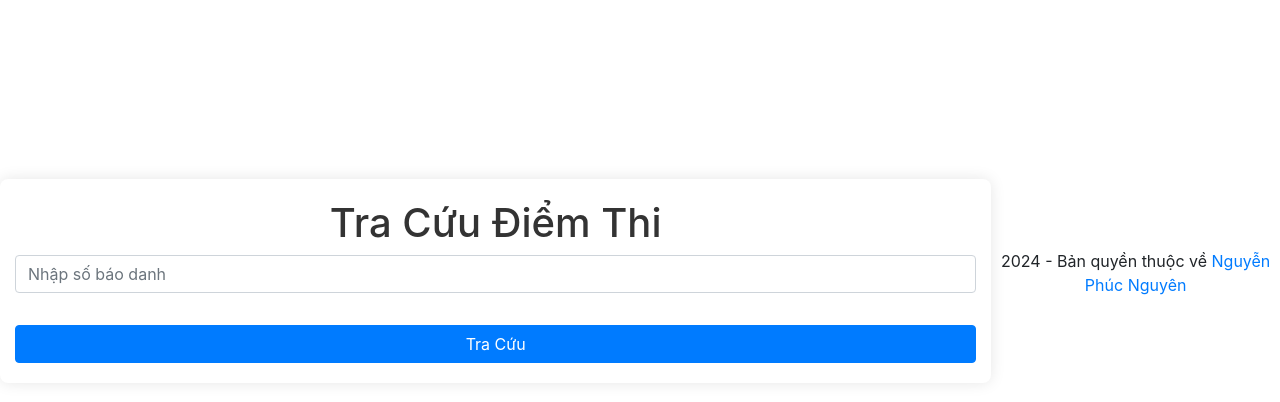
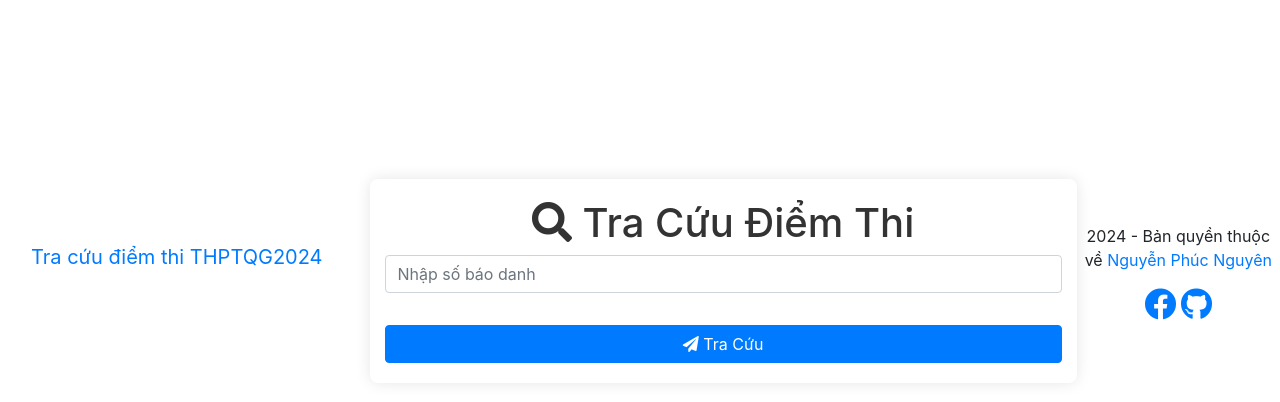
Before and after one commit to nguyen2f/webTHPTQG2024, a Django app: page / in a window 1280 px wide. Shown: the part 143-545 px from the top of the page. Run offline with Django 5.2, Linux system fonts and the light colour scheme; some libraries are stand-ins or nearby versions.

Commit message:
change html

```diff
--- a/diemthi/templates/diemthi/search.html
+++ b/diemthi/templates/diemthi/search.html
@@ -3,22 +3,33 @@
 <head>
     <meta charset="UTF-8">
     <meta name="viewport" content="width=device-width, initial-scale=1.0">
+
     <title>Tra cứu điểm thi</title>
     {% load static %}
+    <link type="image/png" sizes="16x16" rel="icon" href=".../icons8-study-office40-16.png">
     <link rel="stylesheet" href="{% static 'css/styles.css' %}">
-    <!-- Thêm Bootstrap để giúp căn chỉnh dễ dàng -->
     <link rel="stylesheet" href="https://stackpath.bootstrapcdn.com/bootstrap/4.5.2/css/bootstrap.min.css">
+    <link rel="stylesheet" href="https://cdnjs.cloudflare.com/ajax/libs/font-awesome/5.15.4/css/all.min.css">
 </head>
 <body>
+    <nav class="navbar navbar-expand-lg bg-body-tertiary">
+      <div class="container-fluid">
+        <a class="navbar-brand" href="#">Tra cứu điểm thi THPTQG2024</a>
+        <button class="navbar-toggler" type="button" data-bs-toggle="collapse" data-bs-target="#navbarNavDropdown" aria-controls="navbarNavDropdown" aria-expanded="false" aria-label="Toggle navigation">
+          <span class="navbar-toggler-icon">dấ</span>
+        </button>
+      </div>
+    </nav>
+
     <div class="container mt-5">
-        <h1 class="text-center">Tra Cứu Điểm Thi</h1>
+        <h1 class="text-center"><i class="fas fa-search"></i> Tra Cứu Điểm Thi</h1>
 
         <!-- Form nhập số báo danh -->
         <form method="GET" id="searchForm" class="text-center">
             <div class="form-group">
                 <input type="text" name="sbd" id="sbd" class="form-control" placeholder="Nhập số báo danh" required>
             </div>
-            <button type="submit" class="btn btn-primary mt-3">Tra Cứu</button>
+            <button type="submit" class="btn btn-primary mt-3"><i class="fas fa-paper-plane"></i> Tra Cứu</button>
         </form>
 
         <!-- Thông báo lỗi -->
@@ -43,7 +54,7 @@
                     <tr><td>Lịch Sử</td><td>{{ student.lich_su|default_if_none:"" }}</td></tr>
                     <tr><td>Địa Lý</td><td>{{ student.dia_li|default_if_none:"" }}</td></tr>
                     <tr><td>GDCD</td><td>{{ student.gdcd|default_if_none:"" }}</td></tr>
-                    <tr><td>Mã Ngoại Ngữ </td><td>{{ student.ma_ngoai_ngu|default_if_none:"" }}</td></tr>
+                    <tr><td>Mã Ngoại Ngữ</td><td>{{ student.ma_ngoai_ngu|default_if_none:"" }}</td></tr>
                 </tbody>
             </table>
         {% elif student is not None %}
@@ -59,7 +70,7 @@
             const sbd = document.getElementById('sbd').value;
             const errorMessage = document.getElementById('error-message');
 
-            if (!sbd || isNaN(sbd) || sbd.length < 5) {
+            if (!sbd || isNaN(sbd) || sbd.length != 8) {
                 errorMessage.textContent = "Số báo danh không hợp lệ. Vui lòng nhập lại!";
                 errorMessage.style.display = 'block';
                 return;
@@ -70,13 +81,13 @@
             }
         });
     </script>
-</body>
 
     <footer class="text-center mt-5">
-    <p>2024 - Bản quyền thuộc về <a href="https://www.facebook.com/nguyen2.f.2907"> Nguyễn Phúc Nguyên </a></p>
+        <p>2024 - Bản quyền thuộc về <a href="https://www.facebook.com/nguyen2.f.2907">Nguyễn Phúc Nguyên</a></p>
         <p>
             <a href="https://www.facebook.com/nguyen2.f.2907" target="_blank"><i class="fab fa-facebook fa-2x"></i></a>
             <a href="https://github.com/nguyen2f" target="_blank"><i class="fab fa-github fa-2x"></i></a>
         </p>
     </footer>
+</body>
 </html>
```
Lines whose indentation alone changed are shown as unchanged.
